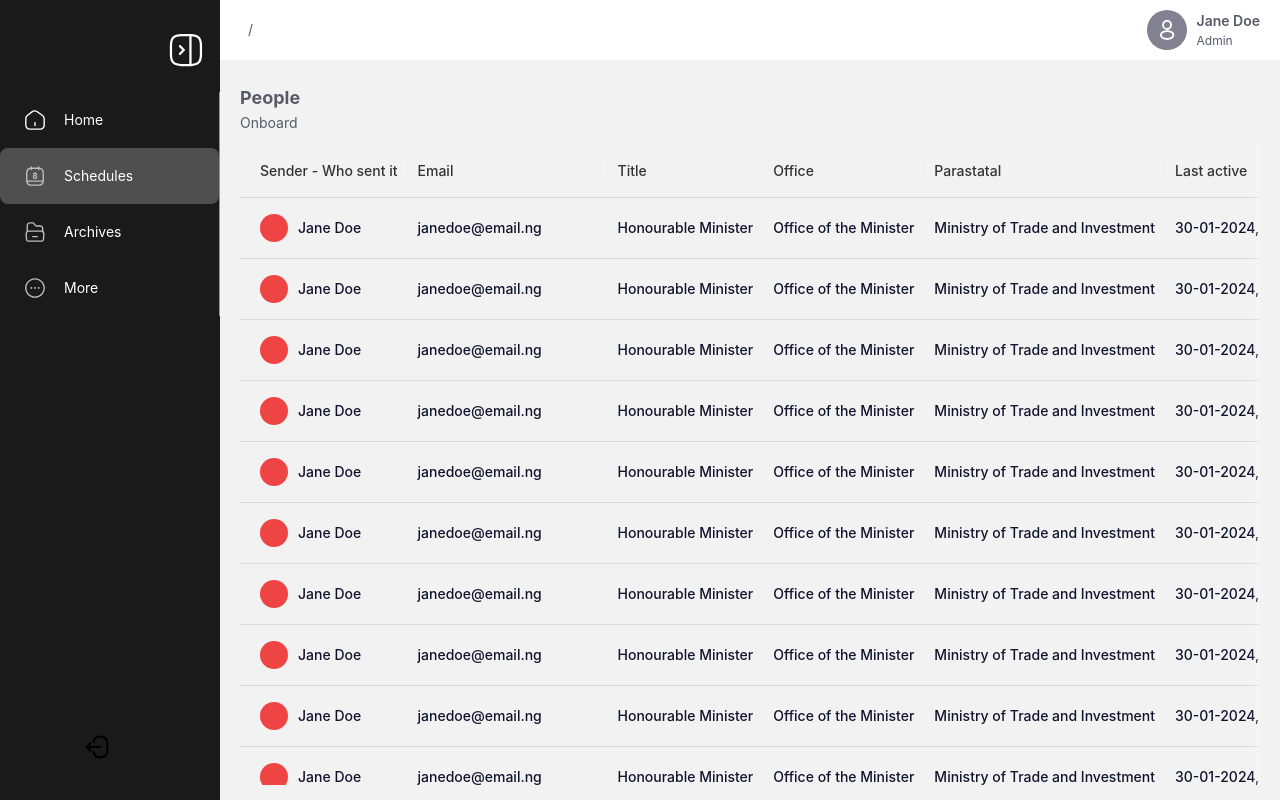
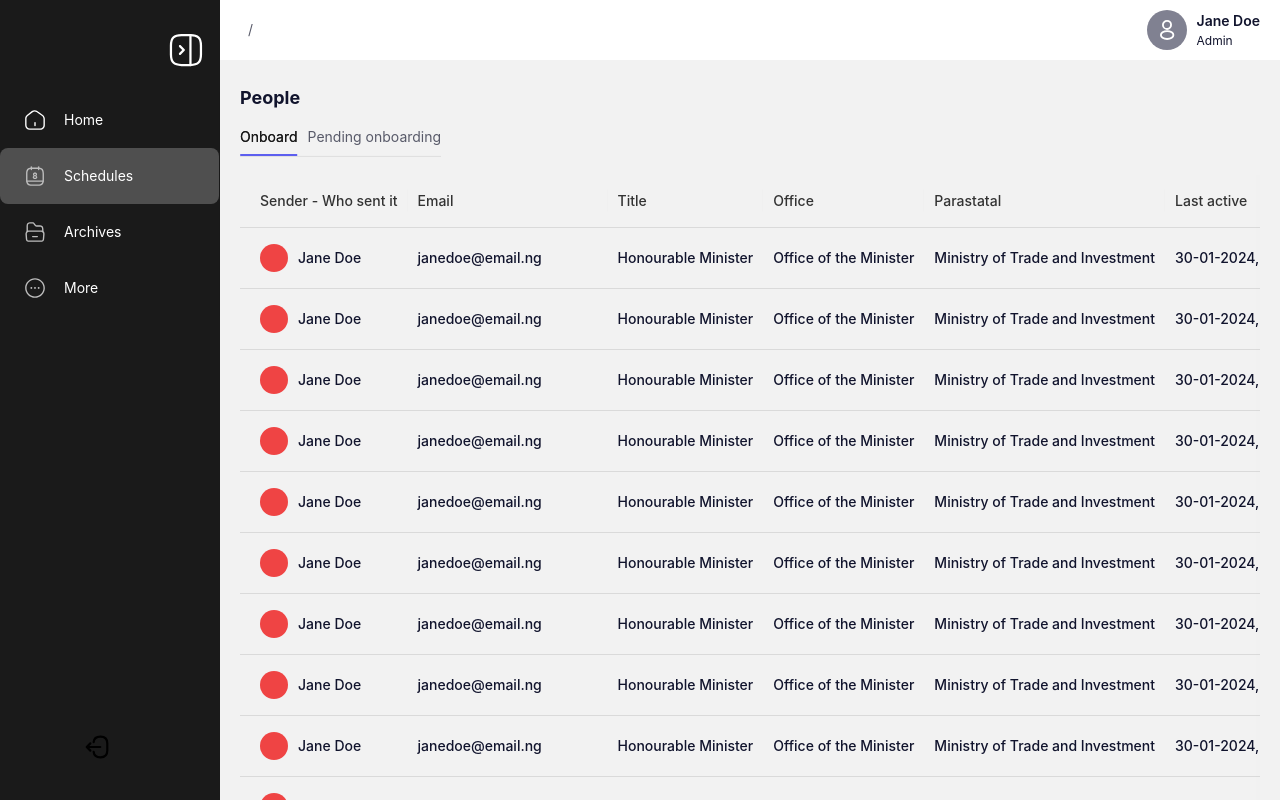
Before and after one commit to jidoggs/comms, a Next.js app: page /app/schedule in a window 1280 px wide. Built offline with nearby package versions, Linux system fonts and the light colour scheme.

Commit message:
custom tab

```diff
--- a/src/app/app/schedule/page.tsx
+++ b/src/app/app/schedule/page.tsx
@@ -1,9 +1,11 @@
 'use client';
+import CustomTab from '@/common/components/CustomTab';
 import CustomTable from '@/common/components/CustomTable';
 import { dummyPeople } from '@/common/mockData';
 import { mergeClassName } from '@/common/utils';
+import { TabsProps } from 'antd';
 import { ColumnsType } from 'antd/es/table';
-import React from 'react';
+import React, { useState } from 'react';
 
 const columns: ColumnsType<any> = [
   {
@@ -81,11 +83,33 @@ const columns: ColumnsType<any> = [
 }));
 
 const SchedulePage = () => {
+  const [activeKey, setActiveKey] = useState('onboard');
+  const items: TabsProps['items'] = [
+    {
+      key: 'onboard',
+      label: 'Onboard',
+    },
+    {
+      key: 'pending',
+      label: 'Pending onboarding',
+    },
+  ];
+
+  const tabChangeHandler = (state: string) => {
+    setActiveKey(state);
+  };
+
   return (
     <div>
       <CustomTable
         tableTitle="People"
-        tabs={<>Onboard</>}
+        tabs={
+          <CustomTab
+            onChange={tabChangeHandler}
+            defaultKey={activeKey}
+            items={items}
+          />
+        }
         className={{
           table: 'cursor-pointer',
         }}
--- /dev/null
+++ b/src/common/components/CustomTab/index.tsx
@@ -0,0 +1,30 @@
+import React from 'react';
+import { Tabs, TabsProps } from 'antd';
+
+interface CustomTabProps extends TabsProps {
+  defaultKey?: string;
+}
+
+const CustomTab: React.FunctionComponent<CustomTabProps> = ({
+  defaultKey,
+  size = 'small',
+  tabBarGutter = 10,
+  ...props
+}) => {
+  return (
+    <Tabs
+      {...props}
+      tabBarStyle={{
+        margin: 0,
+      }}
+      size={size}
+      tabBarGutter={tabBarGutter}
+      defaultActiveKey={defaultKey}
+      activeKey={defaultKey}
+      className="border-custom-gray_500 border-b"
+
+    />
+  );
+};
+
+export default CustomTab;
--- a/src/common/components/CustomTable/index.tsx
+++ b/src/common/components/CustomTable/index.tsx
@@ -55,7 +55,7 @@ const CustomTable = <T extends object>({
       >
         <div
           className={mergeClassName(
-            'flex flex-wrap items-center justify-between gap-2',
+            'flex flex-wrap items-center justify-between gap-2 py-1.5',
             !stringClassName ? className?.tabs : ''
           )}
         >
--- a/src/common/components/Title.tsx
+++ b/src/common/components/Title.tsx
@@ -1,8 +1,8 @@
-import React from "react";
-import { mergeClassName } from "../utils";
+import React from 'react';
+import { mergeClassName } from '../utils';
 
 type Props = {
-  type?: "h1" | "h2" | "nav" | "p" | "btn" | "bread" | "sm";
+  type?: 'h1' | 'h2' | 'nav' | 'p' | 'btn' | 'bread' | 'sm';
   children: React.ReactNode;
   className?: string;
   style?: React.CSSProperties;
@@ -10,67 +10,57 @@ type Props = {
 
 function Title({ type, children, className, style }: Props) {
   let template: React.JSX.Element | null = null;
+  const color = 'text-custom-main';
 
   switch (type) {
-    case "h1":
+    case 'h1':
       template = (
         <h1
           style={style}
-          className={mergeClassName(
-            "text-gray-minst-main text-xl font-bold",
-            className
-          )}
+          className={mergeClassName(color, 'text-xl font-bold', className)}
         >
           {children}
         </h1>
       );
       break;
-    case "h2":
+    case 'h2':
       template = (
         <h2
           style={style}
-          className={mergeClassName(
-            "text-gray-minst-main text-xl font-bold",
-            className
-          )}
+          className={mergeClassName(color, 'text-xl font-bold', className)}
         >
           {children}
         </h2>
       );
       break;
-    case "nav":
+    case 'nav':
       template = (
         <span
           style={style}
-          className={mergeClassName(
-            "text-gray-minst-main text-base font-bold",
-            className
-          )}
+          className={mergeClassName(color, 'text-base font-bold', className)}
         >
           {children}
         </span>
       );
       break;
-    case "bread":
-    case "sm":
+    case 'bread':
+    case 'sm':
       template = (
         <span
           style={style}
-          className={mergeClassName(
-            "text-gray-minst-main text-sm font-normal",
-            className
-          )}
+          className={mergeClassName(color, 'text-sm font-normal', className)}
         >
           {children}
         </span>
       );
       break;
-    case "btn":
+    case 'btn':
       template = (
         <span
           style={style}
           className={mergeClassName(
-            "text-gray-minst-main text-base font-semibold",
+            color,
+            'text-base font-semibold',
             className
           )}
         >
@@ -83,10 +73,7 @@ function Title({ type, children, className, style }: Props) {
       template = (
         <p
           style={style}
-          className={mergeClassName(
-            "text-gray-minst-main text-base font-normal",
-            className
-          )}
+          className={mergeClassName(color, 'text-base font-normal', className)}
         >
           {children}
         </p>
--- a/src/common/components/lib/AntdRegistry.tsx
+++ b/src/common/components/lib/AntdRegistry.tsx
@@ -20,7 +20,7 @@ const appTheme: ThemeConfig = {
     colorTextSecondary: customThemeColor.gray_600,
     colorText: customThemeColor.gray_200,
     colorFillTertiary: customThemeColor.gray_800,
-    colorBgContainer: customThemeColor.gray_800,
+    colorBgContainer: customThemeColor.gray_100,
   },
   components: {
     Form: {
@@ -102,6 +102,7 @@ const appTheme: ThemeConfig = {
       headerBorderRadius: 0,
       borderRadiusOuter: 0,
       colorText: customThemeColor.main,
+
       headerColor: '#333333',
       cellFontSize: 14,
       fontWeightStrong: 500,
@@ -110,6 +111,10 @@ const appTheme: ThemeConfig = {
       cellPaddingInline: 10,
       cellPaddingBlock: 5,
       borderColor: '#1212121A',
+    },
+    Tabs: {
+      itemColor: customThemeColor.gray_200,
+      inkBarColor: customThemeColor.purple_100,
     },
     DatePicker: {
       cellActiveWithRangeBg: customThemeColor.white_200,
--- a/src/common/utils/theme.ts
+++ b/src/common/utils/theme.ts
@@ -1,4 +1,4 @@
-export const customThemeColor: Record<string, any> = {
+export const customThemeColor = {
   main: '#11142D',
   gray_100: '#F2F2F2',
   gray_200: '#585A69',
@@ -7,15 +7,16 @@ export const customThemeColor: Record<string, any> = {
   gray_500: '#E0E0E0',
   gray_600: '#808191',
   gray_700: '#4F4F4F',
-  gray_800: 'DEDEDE',
-  gray_900: 'FAFAFA',
+  gray_800: '#DEDEDE',
+  gray_900: '#FAFAFA',
   gray_950: '#3E3E3E',
   blue_100: '#1A1A1A',
   black_100: '#000000',
   black_200: '#121212',
   white_100: '#ffffff',
   white_200: '#f0f6f4',
-  white_300: 'FCFCFC',
-  green_100: '00A96E',
-  red_100: 'EB5757',
+  white_300: '#FCFCFC',
+  green_100: '#00A96E',
+  red_100: '#EB5757',
+  purple_100: '#5D5FEF',
 };
```
